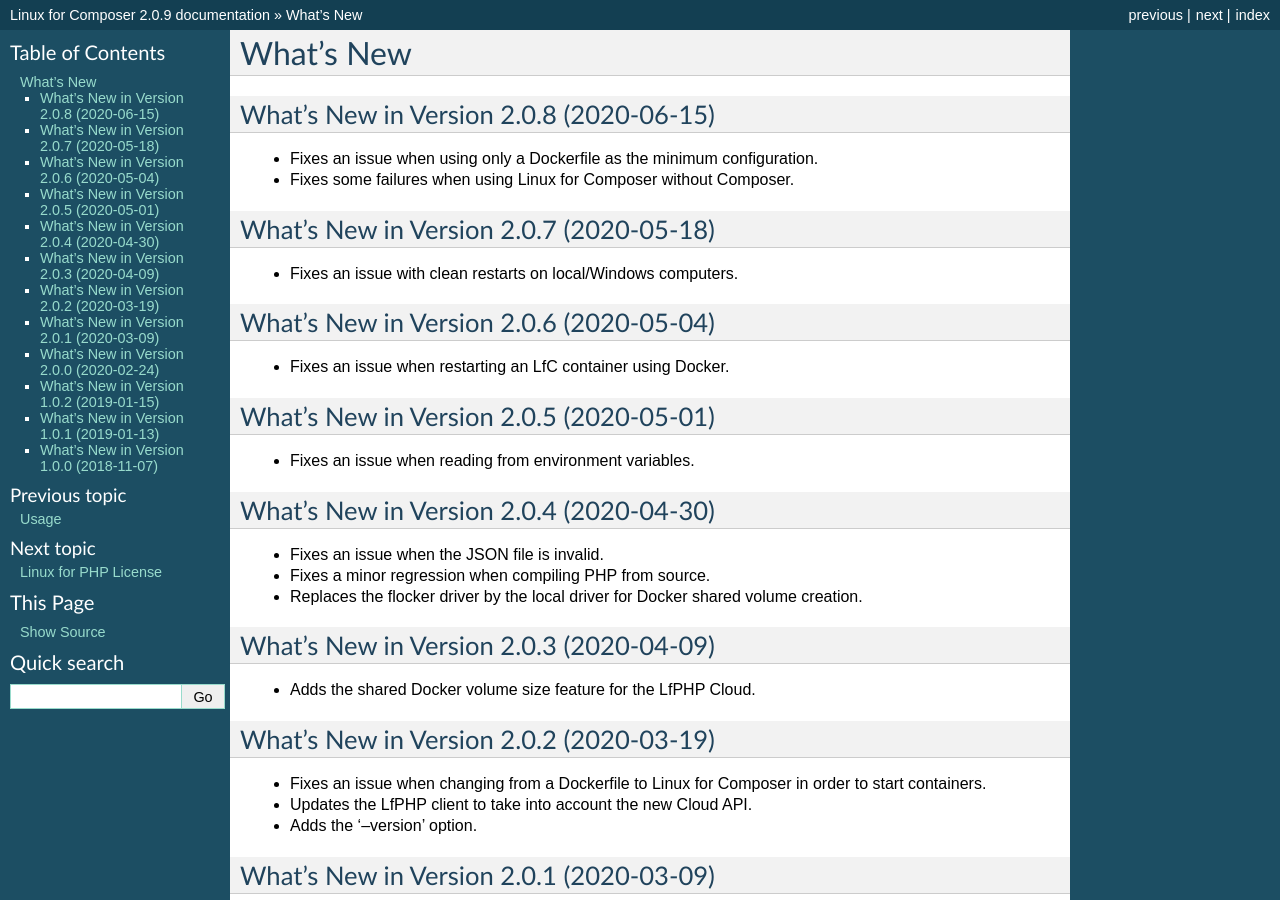
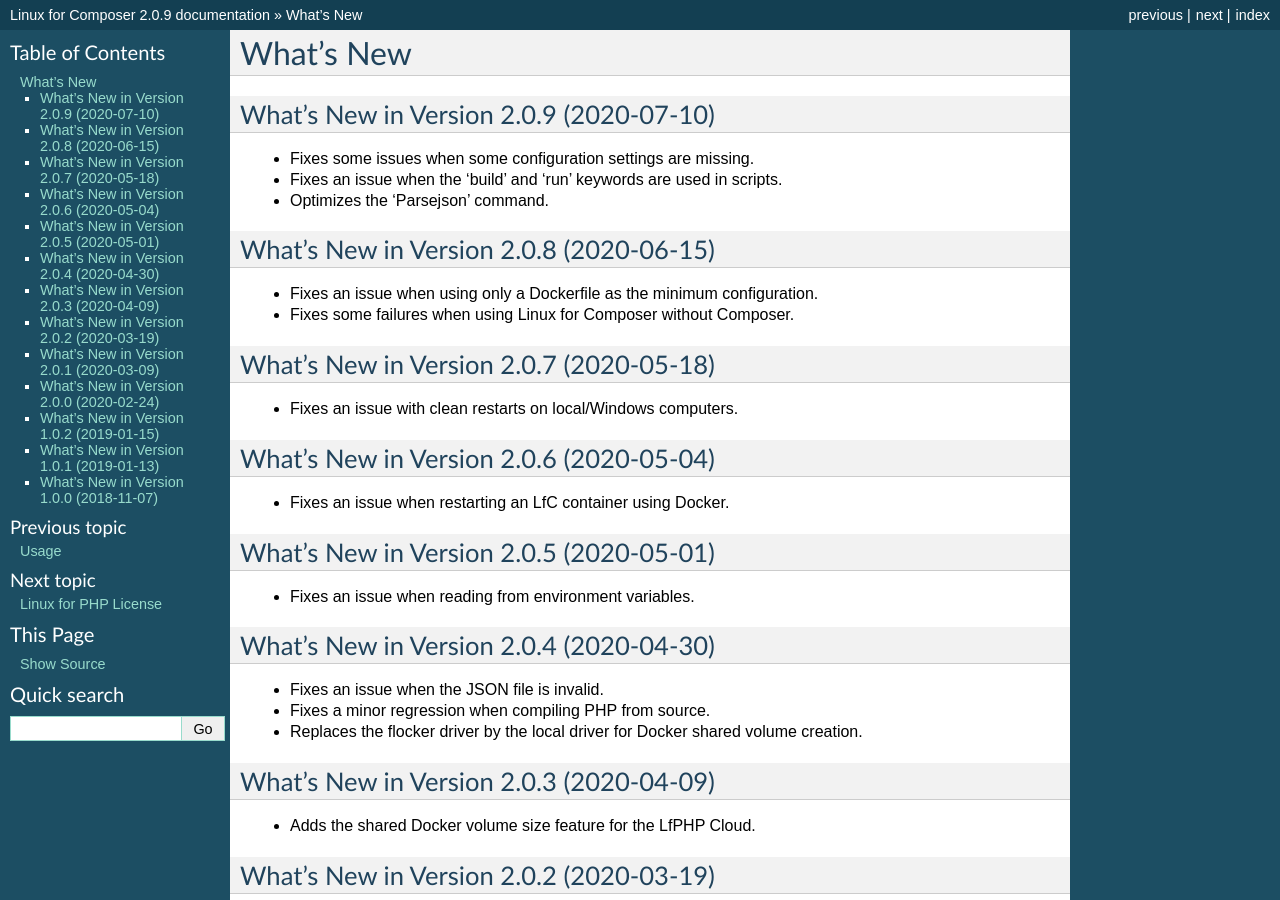
Before and after one commit to linuxforphp/linuxforcomposer, a Sphinx documentation site: the page built from docs/whats_new.rst, in a window 1280 px wide and 900 px high. Built offline with Sphinx 7.4.7, drawn with Linux system fonts in a browser that asks for light colours.

Commit message:
2020-07-10 AC: Updates the user documentation.

```diff
--- a/docs/whats_new.rst
+++ b/docs/whats_new.rst
@@ -2,6 +2,13 @@
 
 What's New
 ==========
+
+What's New in Version 2.0.9 (2020-07-10)
+----------------------------------------
+
+* Fixes some issues when some configuration settings are missing.
+* Fixes an issue when the 'build' and 'run' keywords are used in scripts.
+* Optimizes the 'Parsejson' command.
 
 
 What's New in Version 2.0.8 (2020-06-15)
```
